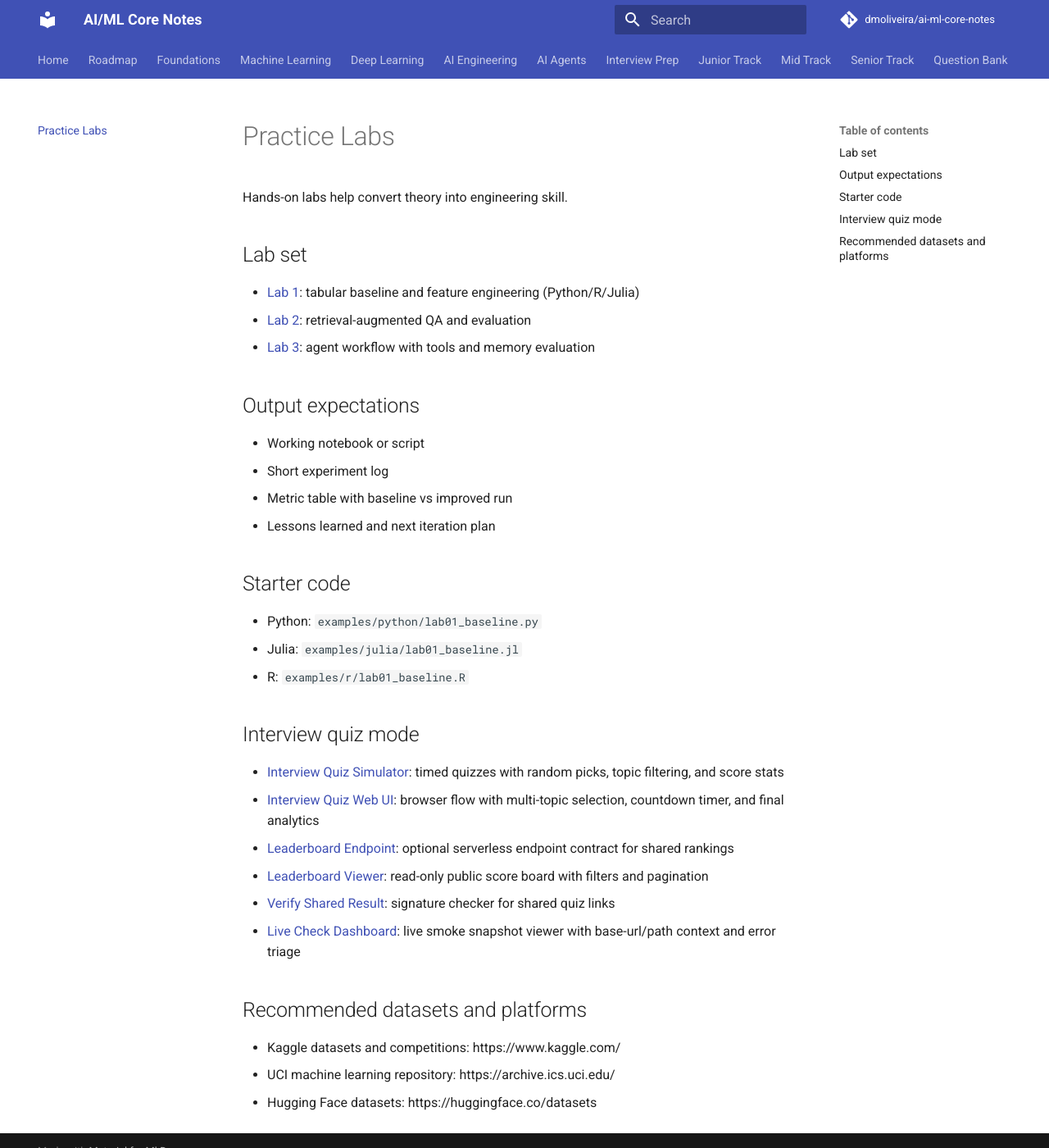
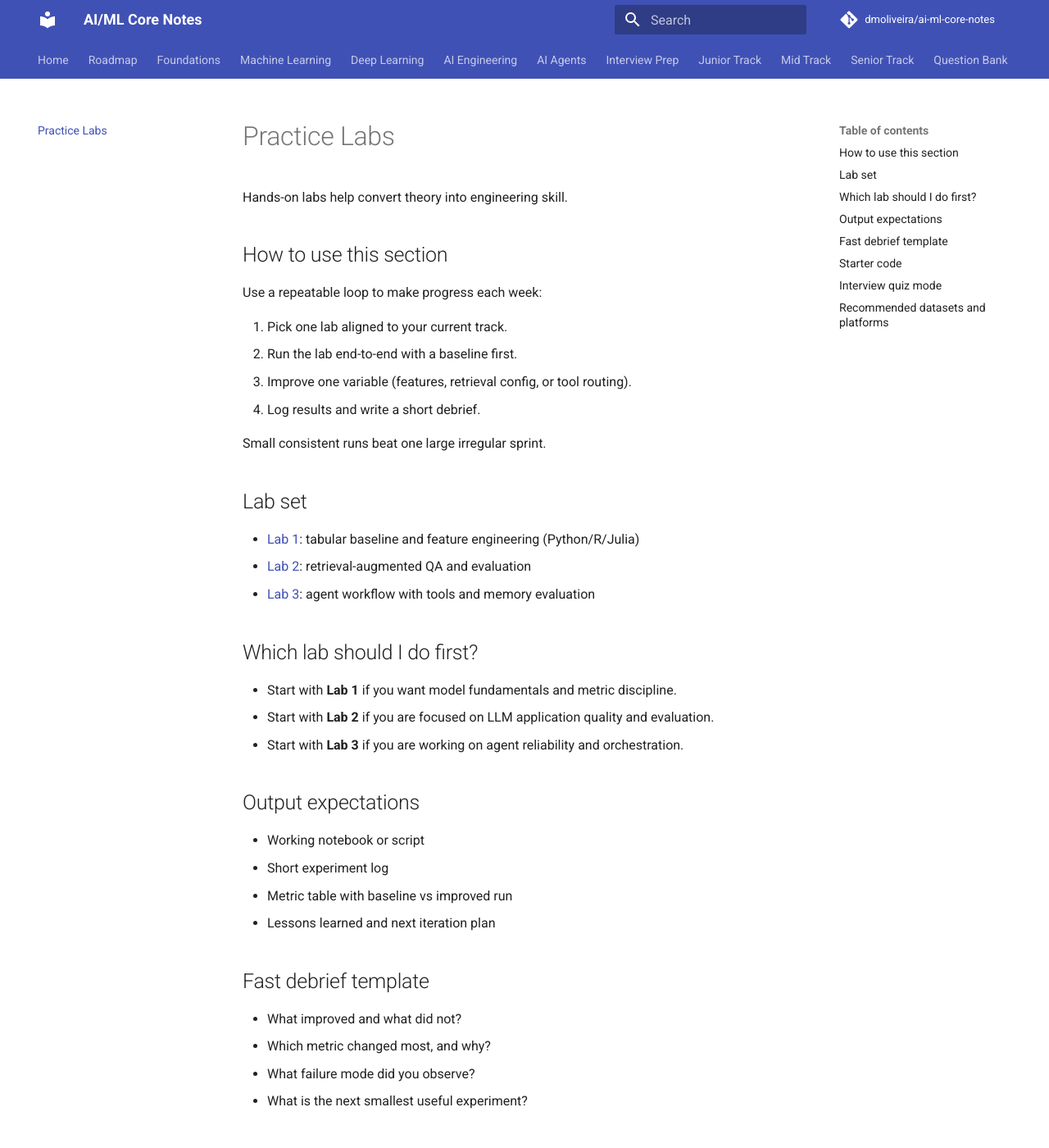
Before and after one commit to dmoliveira/ai-ml-core-notes, an MkDocs documentation site: the page built from docs/practice/index.md, in a window 1280 px wide and 1400 px high. Shown: the whole window at 82% size. Built offline with MkDocs 1.6.1 and Material for MkDocs 9.7.7, drawn with Linux system fonts in a browser that asks for light colours; comment, search, counter and statistics services are not loaded.

Commit message:
Improve practice and summaries readability with study loops

```diff
--- a/docs/practice/index.md
+++ b/docs/practice/index.md
@@ -1,6 +1,17 @@
 # Practice Labs
 
 Hands-on labs help convert theory into engineering skill.
+
+## How to use this section
+
+Use a repeatable loop to make progress each week:
+
+1. Pick one lab aligned to your current track.
+2. Run the lab end-to-end with a baseline first.
+3. Improve one variable (features, retrieval config, or tool routing).
+4. Log results and write a short debrief.
+
+Small consistent runs beat one large irregular sprint.
 
 ## Lab set
 
@@ -8,12 +19,25 @@ Hands-on labs help convert theory into engineering skill.
 - [Lab 2](lab-02-rag.md): retrieval-augmented QA and evaluation
 - [Lab 3](lab-03-agent.md): agent workflow with tools and memory evaluation
 
+## Which lab should I do first?
+
+- Start with **Lab 1** if you want model fundamentals and metric discipline.
+- Start with **Lab 2** if you are focused on LLM application quality and evaluation.
+- Start with **Lab 3** if you are working on agent reliability and orchestration.
+
 ## Output expectations
 
 - Working notebook or script
 - Short experiment log
 - Metric table with baseline vs improved run
 - Lessons learned and next iteration plan
+
+## Fast debrief template
+
+- What improved and what did not?
+- Which metric changed most, and why?
+- What failure mode did you observe?
+- What is the next smallest useful experiment?
 
 ## Starter code
 
```
Also changed, not shown: README.md (+1 -0 lines), docs/summaries/index.md (+19 -0 lines).
